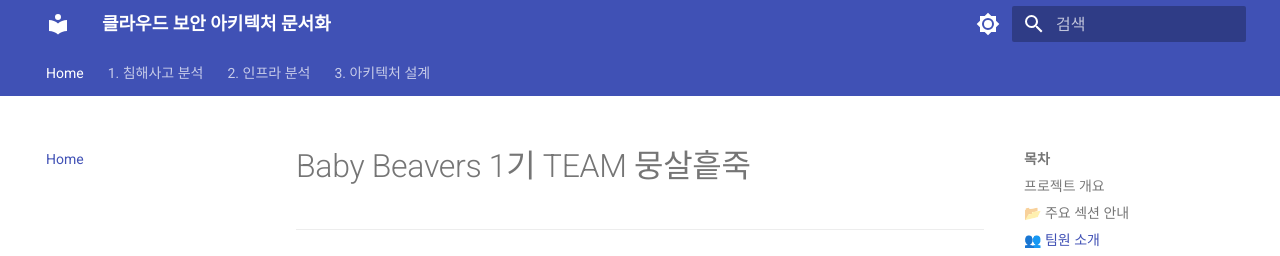
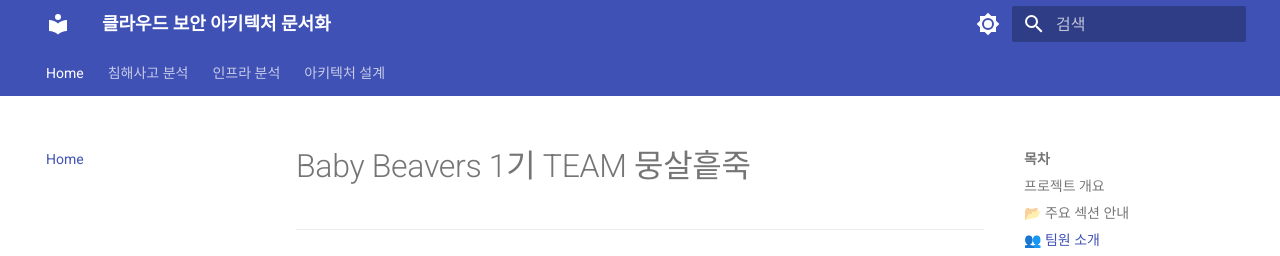
Before and after one commit to UniteLiveDisperseDie/secure-cloud-architecture-docs, an MkDocs documentation site: the page built from docs/index.md, in a window 1280 px wide and 1063 px high. Shown: the top 256 px of the window. Built offline with MkDocs 1.6.1 and Material for MkDocs 9.7.7, drawn with Linux system fonts in a browser that asks for light colours.

Commit message:
docs: 네비게이션 수정

```diff
--- a/mkdocs.yml
+++ b/mkdocs.yml
@@ -24,13 +24,13 @@ theme:
 
 nav:
   - Home: index.md
-  - 1. 침해사고 분석:
+  - 침해사고 분석:
       - "Drizly": 01-incident/case-01-drizly.md
       - "분석 사례 2": 01-incident/case-02.md
-  - 2. 인프라 분석:
+  - 인프라 분석:
       - "UNiDAYS": 02-infra/analysis-01-unidays.md
       - "보안 아키텍처 분석 2": 02-infra/analysis-02.md
-  - 3. 아키텍처 설계:
+  - 아키텍처 설계:
       - "바이브 코딩 아키텍처 설계": 03-architecture/01-hobby.md
       - "소규모 아키텍처 설계": 03-architecture/02-startup.md
       - "중소규모 아키텍처 설계": 03-architecture/03-growth.md
```
